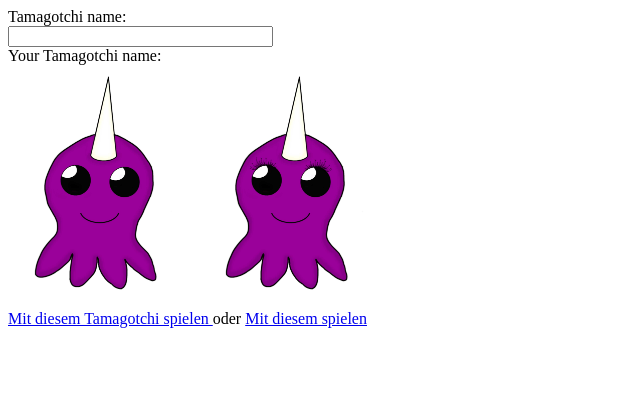
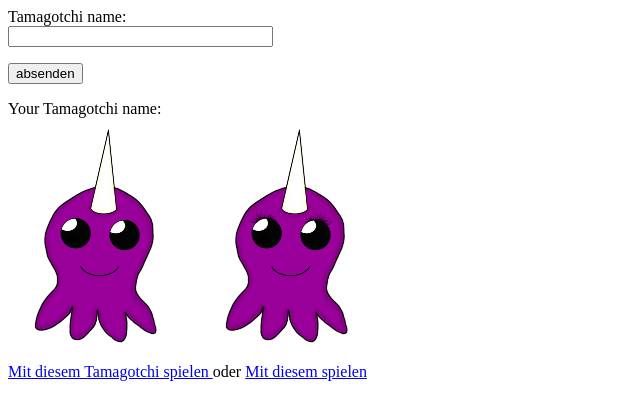
Before and after one commit to laGranada/Tamagotchi, a plain HTML site: page Quellcode/index.html in a window 1280 px wide. Shown: the whole page, without its empty margins (0-640 px from the left). Drawn offline with Linux system fonts and the light colour scheme.

Commit message:
Absendebutton

```diff
--- a/Quellcode/index.html
+++ b/Quellcode/index.html
@@ -12,6 +12,10 @@
 
 		Tamagotchi name:<br>
 		<input type="text" id="tamaname" size="30"><br>
+
+		<p>
+			<input type="submit" value="absenden" />
+		</p>
 
 		Your Tamagotchi name:<br>
 		<output name="name"></output>
```
